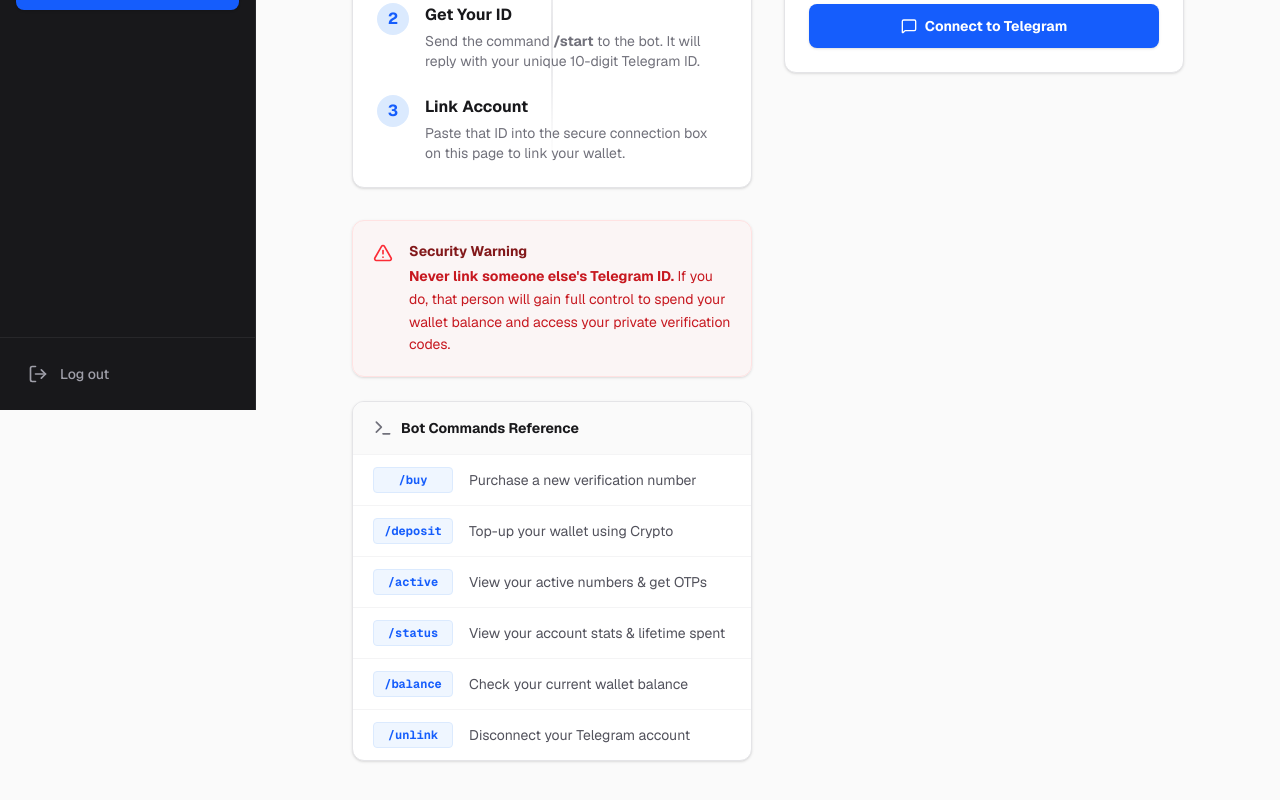
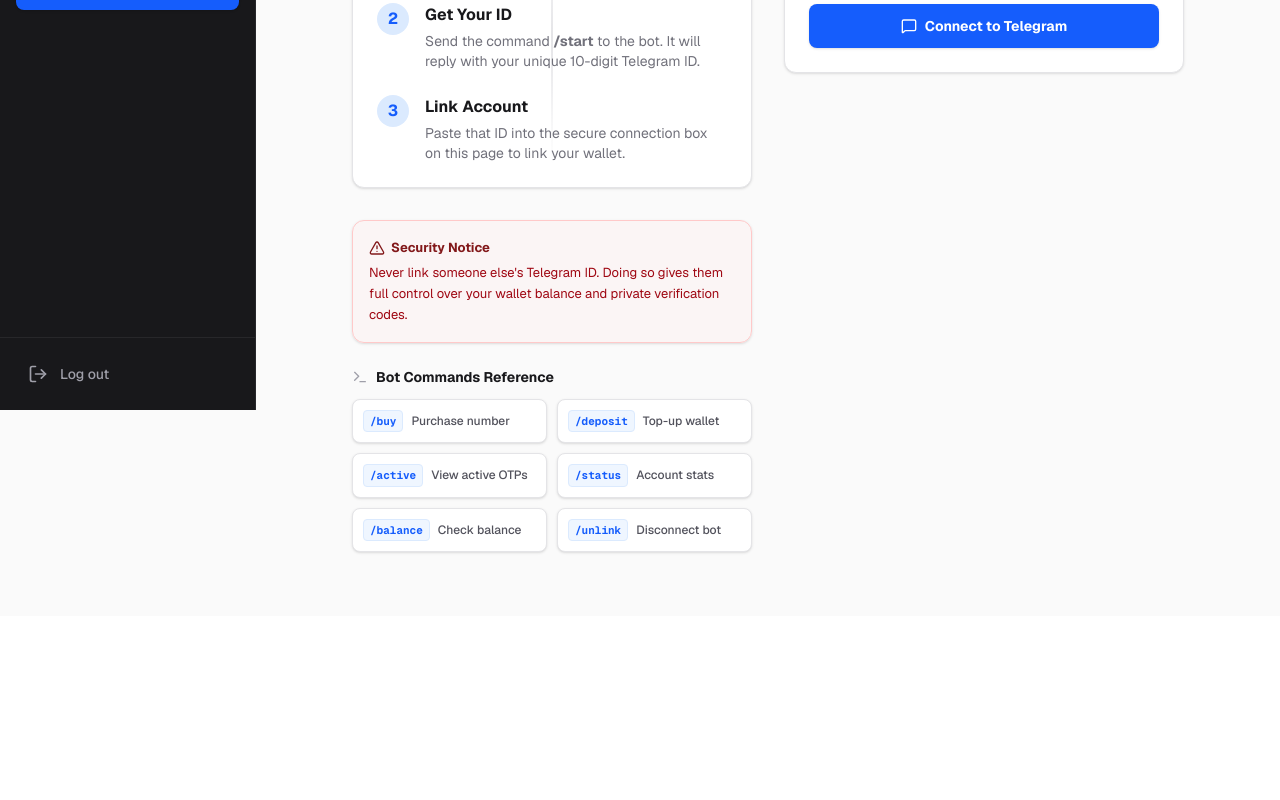
Before and after one commit to juliemarie01xt-a11y/otp, a Next.js app: page /dashboard/telegram in a window 1280 px wide. Shown: the part 390-1190 px from the top of the page. After the commit the page ends 1006 px from the top, so only its background shows below. Built offline with nearby package versions, Linux system fonts and the light colour scheme; no server answers.

Commit message:
style: convert telegram commands list to an ultra-modern 2-column grid of cards

```diff
--- a/src/app/dashboard/telegram/page.tsx
+++ b/src/app/dashboard/telegram/page.tsx
@@ -118,42 +118,35 @@
           </div>
 
           {/* Security Warning */}
-          <div className="bg-red-50/50 border border-red-100 rounded-xl p-5 shadow-sm flex gap-4 mt-8">
-            <div className="mt-0.5 text-red-500 shrink-0">
-              <LucideAlertTriangle className="w-5 h-5" />
-            </div>
-            <div>
-              <h2 className="font-bold text-red-900 text-sm mb-1">Security Warning</h2>
-              <p className="text-sm text-red-700/90 leading-relaxed">
-                <strong>Never link someone else's Telegram ID.</strong> If you do, that person will gain full control to spend your wallet balance and access your private verification codes.
+          <div className="mt-8 p-4 rounded-xl border border-red-200 bg-red-50/50 shadow-sm">
+            <p className="text-[13px] text-red-800 leading-relaxed">
+              <strong className="text-red-900 font-bold flex items-center gap-1.5 mb-1"><LucideAlertTriangle className="w-4 h-4"/> Security Notice</strong>
+              Never link someone else's Telegram ID. Doing so gives them full control over your wallet balance and private verification codes.
             </p>
-            </div>
           </div>
 
           {/* Available Commands */}
-          <div className="bg-white border border-zinc-200 rounded-xl shadow-sm mt-6 overflow-hidden">
-            <div className="px-5 py-4 border-b border-zinc-100 bg-zinc-50 flex items-center gap-2">
-              <LucideTerminal className="w-5 h-5 text-zinc-500" />
-              <h2 className="font-bold text-zinc-900 text-sm">Bot Commands Reference</h2>
-            </div>
-            <div className="p-0">
-              <div className="divide-y divide-zinc-100">
+          <div className="mt-6">
+            <h2 className="text-sm font-bold text-zinc-900 mb-3 flex items-center gap-2">
+              <LucideTerminal className="w-4 h-4 text-zinc-400" />
+              Bot Commands Reference
+            </h2>
+            <div className="grid grid-cols-1 sm:grid-cols-2 gap-2.5">
               {[
-                  { cmd: '/buy', desc: 'Purchase a new verification number' },
-                  { cmd: '/deposit', desc: 'Top-up your wallet using Crypto' },
-                  { cmd: '/active', desc: 'View your active numbers & get OTPs' },
-                  { cmd: '/status', desc: 'View your account stats & lifetime spent' },
-                  { cmd: '/balance', desc: 'Check your current wallet balance' },
-                  { cmd: '/unlink', desc: 'Disconnect your Telegram account' },
+                { cmd: '/buy', desc: 'Purchase number' },
+                { cmd: '/deposit', desc: 'Top-up wallet' },
+                { cmd: '/active', desc: 'View active OTPs' },
+                { cmd: '/status', desc: 'Account stats' },
+                { cmd: '/balance', desc: 'Check balance' },
+                { cmd: '/unlink', desc: 'Disconnect bot' },
               ].map((item, i) => (
-                  <div key={i} className="flex items-center gap-4 px-5 py-3 hover:bg-zinc-50 transition-colors">
-                    <code className="text-xs font-bold text-blue-600 bg-blue-50 border border-blue-100 px-2 py-1 rounded w-20 text-center shrink-0">
+                <div key={i} className="flex items-center gap-2 p-2.5 rounded-lg border border-zinc-200 bg-white shadow-sm hover:border-blue-200 transition-colors">
+                  <code className="text-[11px] font-bold text-blue-600 bg-blue-50 px-1.5 py-0.5 rounded border border-blue-100">
                     {item.cmd}
                   </code>
-                    <span className="text-sm text-zinc-600">{item.desc}</span>
+                  <span className="text-xs text-zinc-600 font-medium">{item.desc}</span>
                 </div>
               ))}
-              </div>
             </div>
           </div>
         </div>
```
Lines whose indentation alone changed are shown as unchanged.
